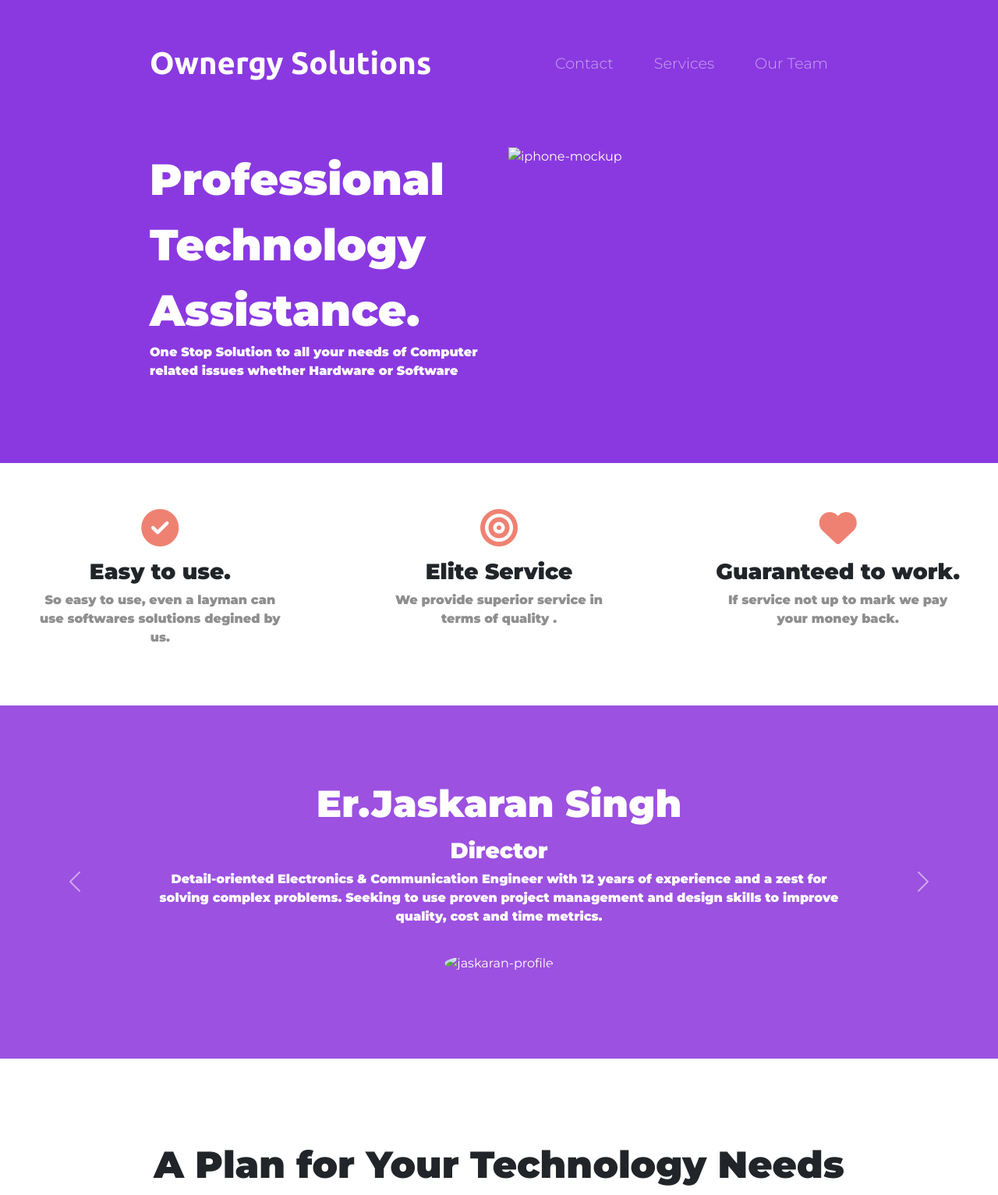
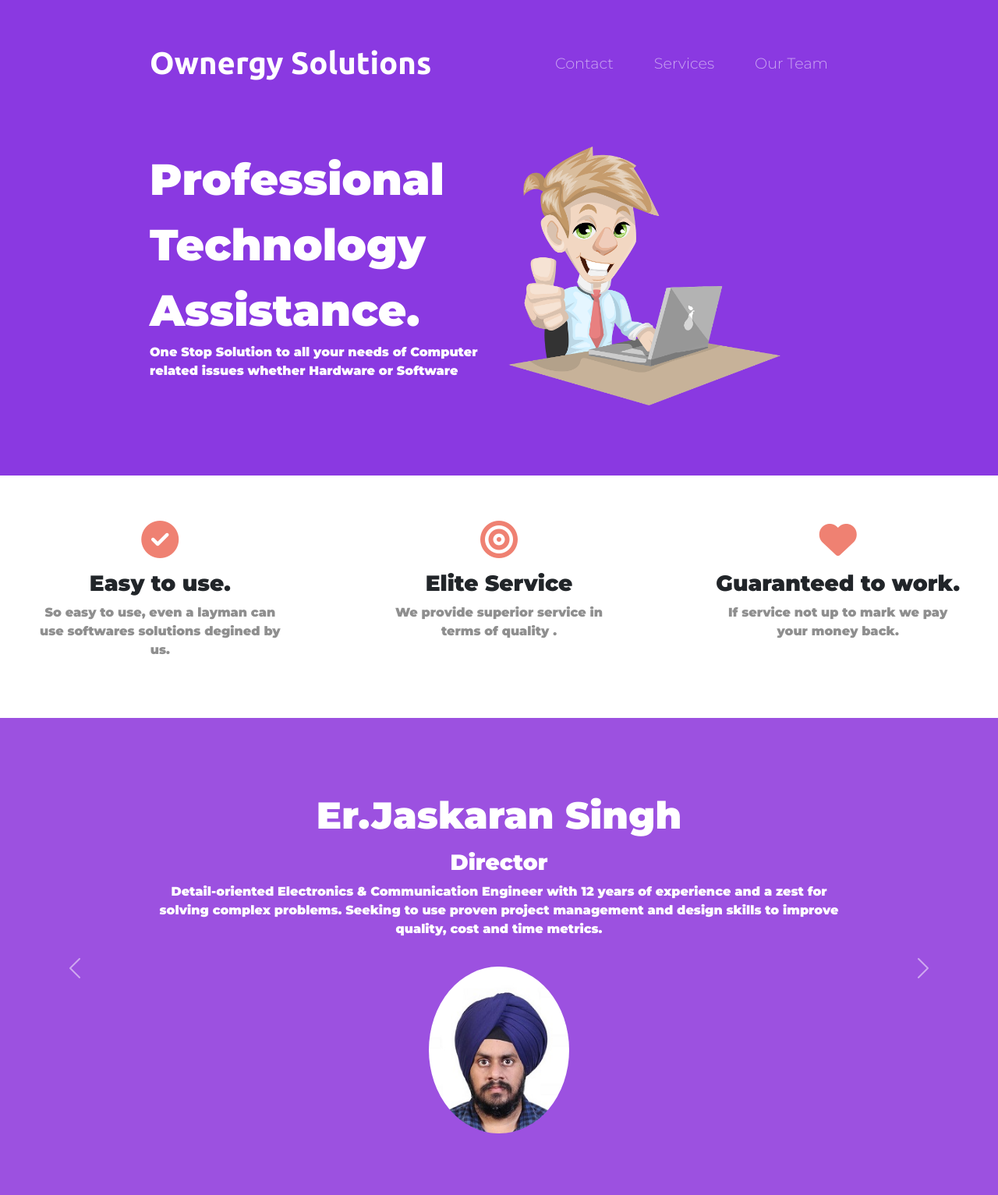
Before and after one commit to Jaskaran-Singhch/ownergysolutions, a plain HTML site: page index.html in a window 1280 px wide. Shown: the top 1533 px of the page at 78% size. Drawn offline with nearby package versions, Linux system fonts and the light colour scheme.

Commit message:
images correction

```diff
--- a/index.html
+++ b/index.html
@@ -69,7 +69,7 @@
           <p class="title-p">One Stop Solution to all your needs of Computer related issues whether Hardware or Software</p>
         </div>
         <div class="col-lg-6 ">
-          <img class="title-image" src="images/man.png" alt="iphone-mockup">
+          <img class="title-image" src="man.png" alt="iphone-mockup">
         </div>
 
 
@@ -122,14 +122,14 @@
           <h2>Er.Jaskaran Singh</h2>
           <h3>Director</h3>
           <p class="title-p">Detail-oriented Electronics & Communication Engineer with 12 years of experience and a zest for solving complex problems. Seeking to use proven project management and design skills to improve quality, cost and time metrics.</p>
-          <img class="team-image" src="images/jaskaran-profile.png" alt="jaskaran-profile">
+          <img class="team-image" src="jaskaran-profile.png" alt="jaskaran-profile">
 
         </div>
         <div class="carousel-item">
           <h2>Ms.Poonampreet Kaur</h2>
           <h3>Director</h3>
           <p class="title-p">Results-oriented software engineer with a focus on the design and implementation of relational database systems. Experience in developing cutting-edge engineering solutions with a wide range of eCommerce and technology features. Skilled in agile processes, backend and frontend development, and creating eCommerce websites that integrate with Paypal, Stripe and other payment APIs.</p>
-          <img class="team-image" src="images/poonampreet.JPG" alt="jaskaran-profile">
+          <img class="team-image" src="poonampreet.JPG" alt="jaskaran-profile">
         </div>
 
       </div>
```
